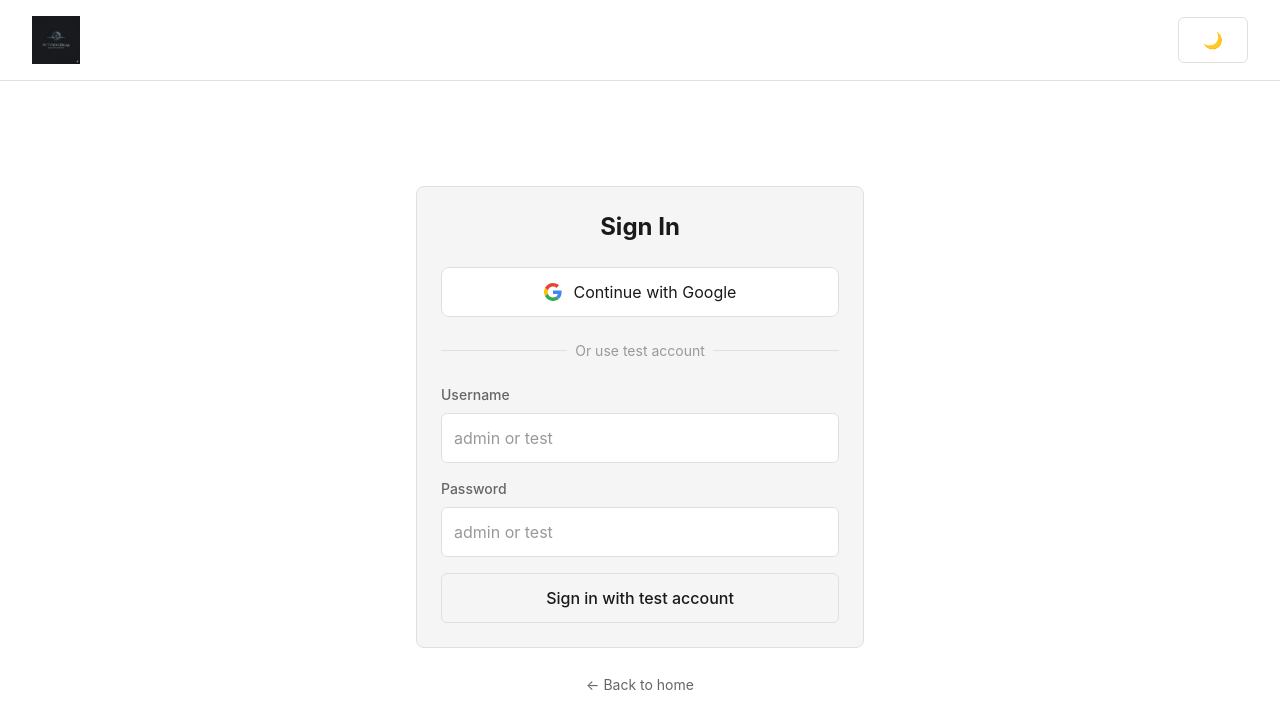
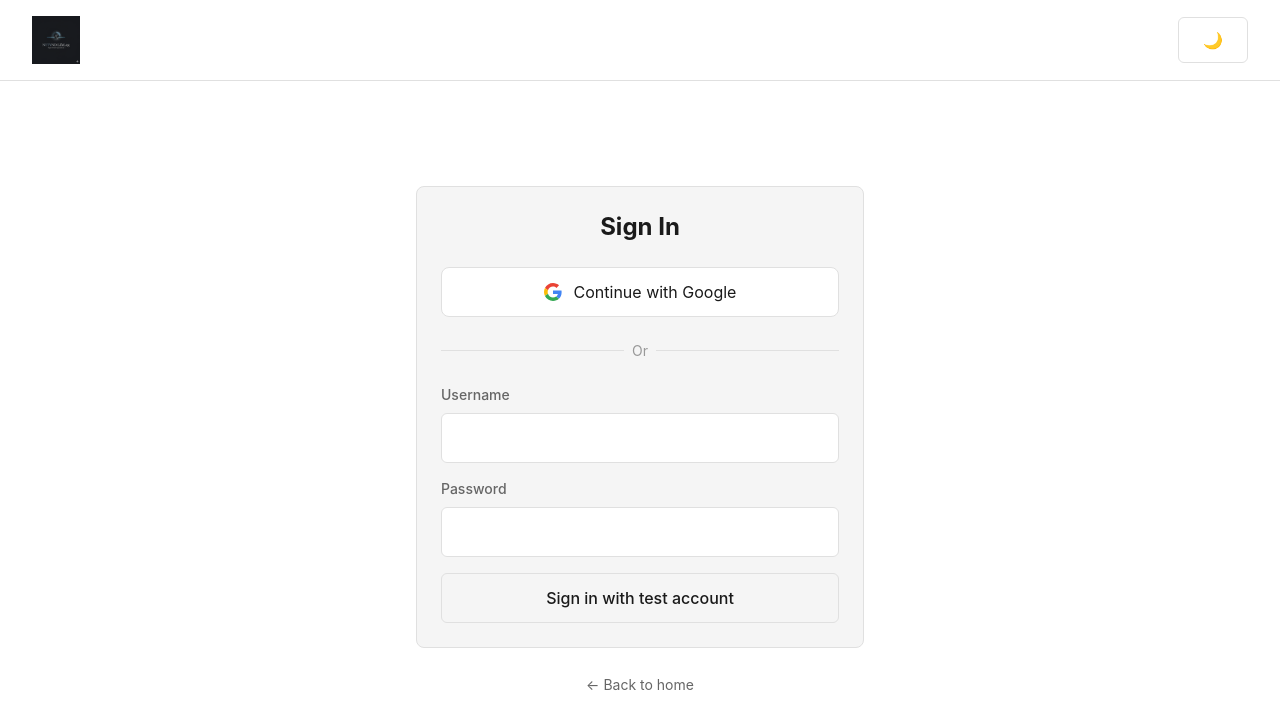
Before and after one commit to pred07/lyflog, a Next.js app: page /login in a window 1280 px wide. Shown: the top 728 px of the page. Built offline with nearby package versions, Linux system fonts and the light colour scheme; no server answers.

Commit message:
fix: Final logo-only polish - Removed all branded text from Footer - Removed all remaining input placeholders - Codebase is clean, professional, and logo-based

```diff
--- a/app/login/page.tsx
+++ b/app/login/page.tsx
@@ -89,7 +89,7 @@ export default function LoginPage() {
                             </div>
                             <div className="relative flex justify-center text-sm">
                                 <span className="px-2" style={{ backgroundColor: 'var(--bg-secondary)', color: 'var(--text-tertiary)' }}>
-                                    Or use test account
+                                    Or
                                 </span>
                             </div>
                         </div>
@@ -106,7 +106,6 @@ export default function LoginPage() {
                                     value={username}
                                     onChange={(e) => setUsername(e.target.value)}
                                     className="input-field"
-                                    placeholder="admin or test"
                                     autoComplete="username"
                                 />
                             </div>
@@ -121,7 +120,6 @@ export default function LoginPage() {
                                     value={password}
                                     onChange={(e) => setPassword(e.target.value)}
                                     className="input-field"
-                                    placeholder="admin or test"
                                     autoComplete="current-password"
                                 />
                             </div>
--- a/components/layout/Footer.tsx
+++ b/components/layout/Footer.tsx
@@ -7,15 +7,9 @@ export default function Footer() {
         }}>
             <div className="max-w-7xl mx-auto px-4 sm:px-6 lg:px-8 py-8">
                 <div className="text-center">
-                    <p className="text-lg font-semibold mb-2" style={{ color: 'var(--text-primary)' }}>
-                        NYTVND LifeLog
-                    </p>
-                    <p className="text-sm mb-4" style={{ color: 'var(--text-secondary)' }}>
-                        Science-first, non-judgmental observability
-                    </p>
                     <div className="flex justify-center space-x-6 text-sm" style={{ color: 'var(--text-tertiary)' }}>
                         <a href="#" className="hover:underline">Documentation</a>
-                        <a href="#" className="hover:underline">GitHub</a>
+                        <a href="https://github.com/pred07/lyflog" target="_blank" rel="noopener noreferrer" className="hover:underline">GitHub</a>
                     </div>
                 </div>
             </div>
```
